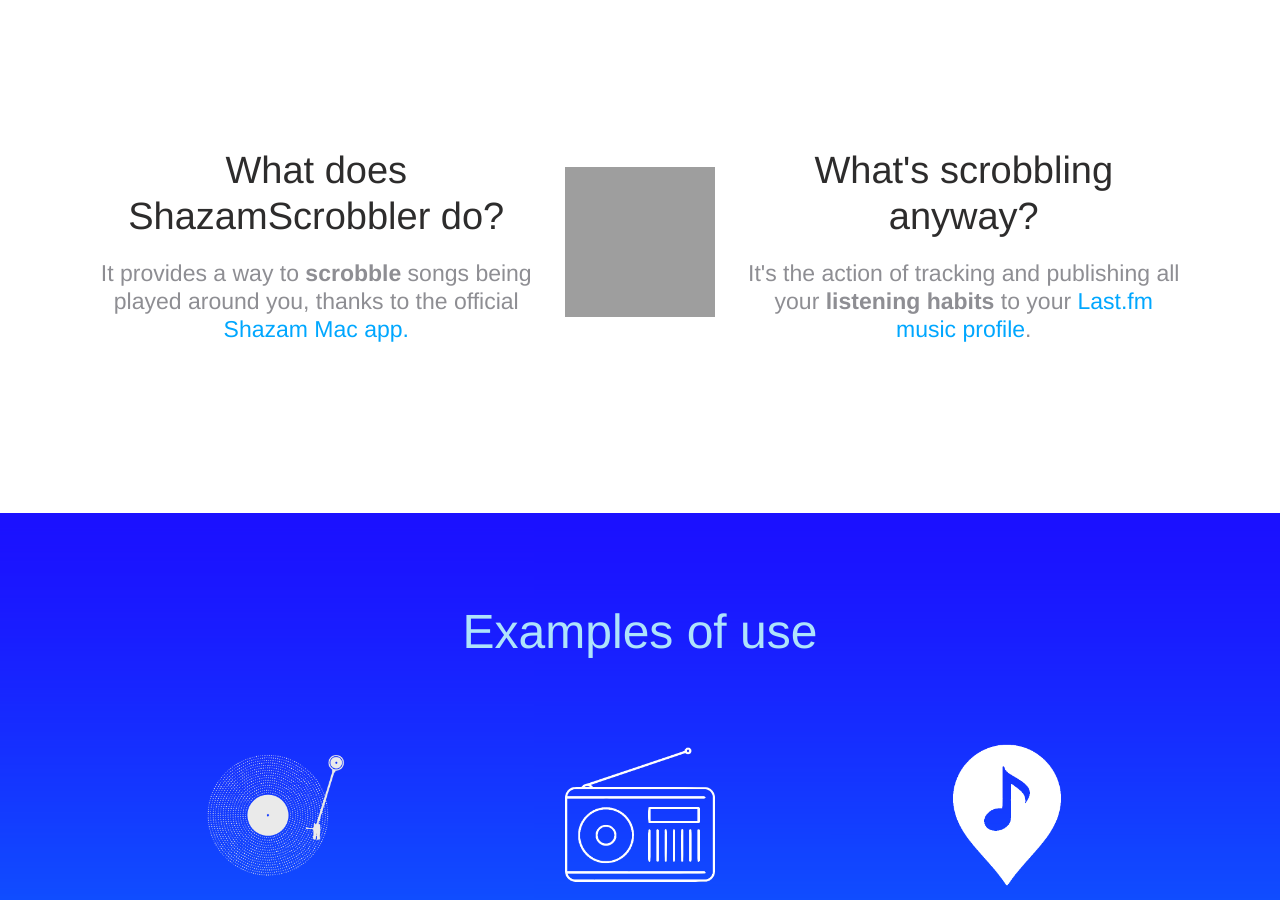
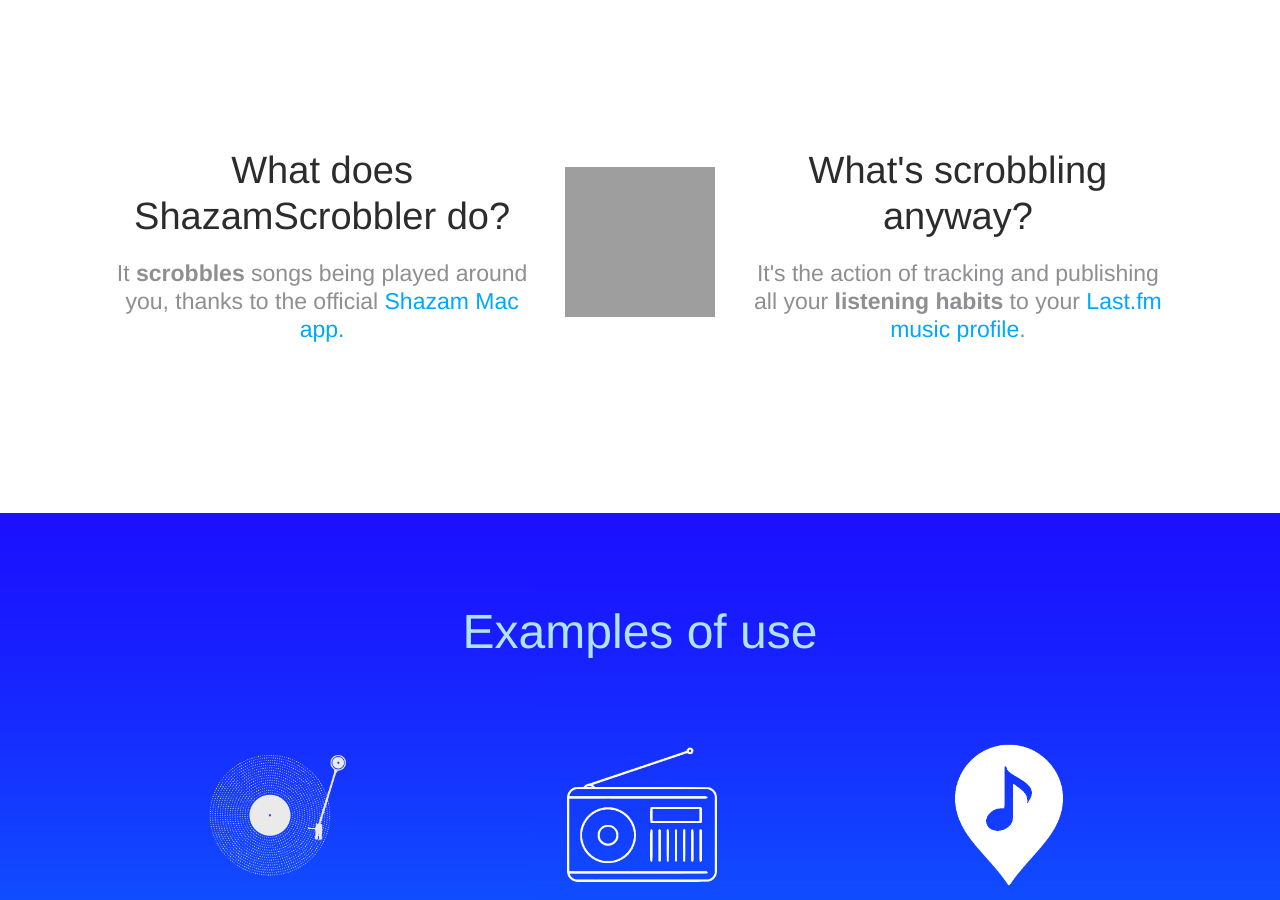
Before and after one commit to ShazamScrobbler/macos-app, a Jekyll site: the page built from index.html, in a window 1280 px wide and 900 px high, scrolled down 779 px. Built offline with Jekyll 4.4.1, drawn with Linux system fonts in a browser that asks for light colours; nearby versions of some CDN libraries; comment, search, counter and statistics services are not loaded; grey boxes are pictures that could not be loaded.

Commit message:
improved responsiveness

```diff
--- a/_includes/footer.html
+++ b/_includes/footer.html
@@ -8,7 +8,7 @@
         <div class="row">
             <p>Copyright © 2015 <a href="{{ site.owner.website }}" target="_blank">{{ site.owner.name }}</a>. Hosted on <a href="https://github.com/{{ site.owner.github }}/{{ site.social.github}}/tree/gh-pages">GitHub Pages</a>.</p>
             <ul>
-                <a href="https://twitter.com/share" class="twitter-share-button" data-text="Now scrobbling from @Shazam for Mac to @Last.fm" data-via="ShazamScrobbler" data-size="large">Tweet</a>
+                <a class="twitter-share-button" data-text="Now scrobbling from @Shazam for Mac to @Last.fm" data-counturl="shazamscrobbler.com" data-size="large">Tweet</a>
                 <iframe src="https://ghbtns.com/github-btn.html?user={{ site.owner.github }}&repo={{ site.social.github }}&type=star&count=true&size=large" frameborder="0" scrolling="0" width="160px" height="30px"></iframe>
             </ul>
         </div>
--- a/_includes/head.html
+++ b/_includes/head.html
@@ -1,7 +1,6 @@
 <head>
     <meta http-equiv="Content-Type" content="text/html; charset=UTF-8">
     <meta charset="utf-8">
-    <meta name="viewport" content="width=1100, minimal-ui">
     <meta http-equiv="X-UA-Compatible" content="IE=9">
     <meta name="Author" content="Stéphane Bruckert">
     <meta name="Description" content="Scrobble from Shazam for Mac with ShazamScrobbler">
--- a/_layouts/content.html
+++ b/_layouts/content.html
@@ -3,17 +3,17 @@
 ---
 
 <section class="concept">
-    <div class="inner">
-        <div class="row">
-            <div class="col-sm-5 col-md-5 col-centered">
+    <div class="inner container">
+        <div class="row row-centered">
+            <div class="col-sm-5 col-md-5">
                 <h3>What does ShazamScrobbler do?</h3>
-                <p>It provides a way to <b>scrobble</b> songs being played around you, thanks to the official <a href="#">Shazam Mac app.</a></p>
+                <p>It <b>scrobbles</b> songs being played around you, thanks to the official <a href="https://itunes.apple.com/en/app/shazam/id897118787?mt=12">Shazam Mac app.</a></p>
             </div>
             <div class="col-sm-2 col-md-2" id="icon">
             </div>
-            <div class="col-sm-5 col-md-5 col-centered">
+            <div class="col-sm-5 col-md-5">
                 <h3>What's scrobbling<br />anyway?</h3>
-                <p>It's the action of tracking and publishing all your <b>listening habits</b> to your <a href="#">Last.fm music profile</a>.</p>
+                <p>It's the action of tracking and publishing all your <b>listening habits</b> to your <a href="http://www.last.fm/about/getinvolved">Last.fm music profile</a>.</p>
             </div>
         </div>
     </div>
@@ -25,7 +25,7 @@
         </header>
         <div class="row row-centered">
             {% for use in site.md-usecases %}
-            <div class="col-xs-4 col-centered col-min">
+            <div class="col-xs-4 col-md-4 col-centered col-min">
                 <img height="150" src="{{ use.picture }}" />
                 <h3>{{ use.title }}</h3>
                 <p>{{ use.description }}</p>
@@ -35,11 +35,11 @@
     </div>
 </section>
 <section class="install">
-    <div class="inner">
+    <div class="inner container">
         <div class="row">
-            <div class="col-sm-6 col-md-6" id="picture">
+            <div class="col-md-6 col-min" id="picture">
             </div>
-            <div class="col-sm-6 col-md-6">
+            <div class="col-md-6 col-min">
                 <header>
                     <h2>Installation</h2>
                 </header>
--- a/css/style.less
+++ b/css/style.less
@@ -2,12 +2,14 @@
 * GLOBALS
 *********/
 
-html {
+html , body{
     height: 100%
+    padding: 0;
+    margin:0;
 }
 
 section {
-    padding: 0 10px;
+    padding: 0px;
 }
 
 body {
@@ -24,6 +26,8 @@
 }
 
 h1 {
+    margin-top:0px;
+    padding-top:20px;
     font-size: 64px;
     line-height: 78px;
 }
@@ -99,9 +103,10 @@
 }
 
 .col-centered {
-    text-align: center;
+    display:inline-block;
+    float:none;
+    margin-right:-4px;
 }
-
 
 /************
 * MAIN HEADER
@@ -129,7 +134,7 @@
     }
 }
 
-@media (min-width: 850px) {
+@media (min-width: 1130px) {
     .screen {
         position: absolute;
         width: 100%;
@@ -189,7 +194,8 @@
 *****************/
 
 .concept .inner {
-    padding: 150px 10px;
+    padding: 90px 20px;
+    margin: 60px auto;
 }
 
 .concept h2 {
@@ -263,7 +269,7 @@
 }
 
 .col-min {
-    min-width: 300px;
+    min-width: 350px;
 }
 
 
@@ -272,10 +278,11 @@
 **************/
 
 .install #picture {
-    height: 280px;
+    height: 300px;
     background-image: url('/img/bg-install.png');
     background-repeat: no-repeat;
-    background-position: center;
+    background-size: 60%;
+    background-position: center center;
 }
 
 .install {
```
